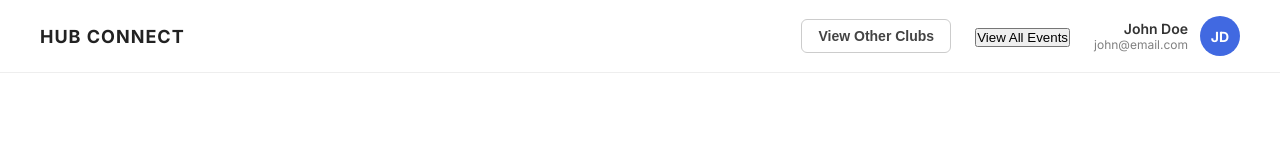
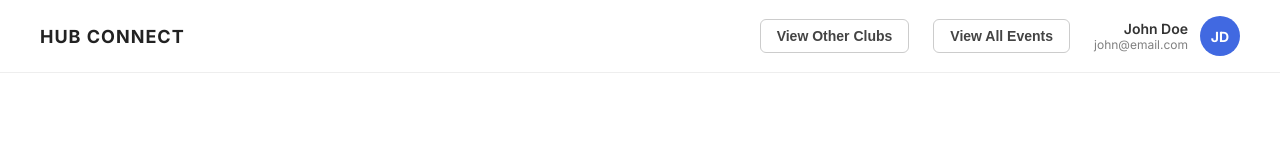
Before and after one commit to banjworst/HUBCONNECT, a plain HTML site: page index.html in a window 1280 px wide. Drawn offline with Linux system fonts and the light colour scheme.

Commit message:
Update index.html

```diff
--- a/index.html
+++ b/index.html
@@ -20,7 +20,7 @@
                 </button>
 
                 <a href="events.html">
-                    <button class-"view-events-btn">View All Events</button>
+                    <button class="view-events-btn">View All Events</button>
                 </a>
 
 
```
